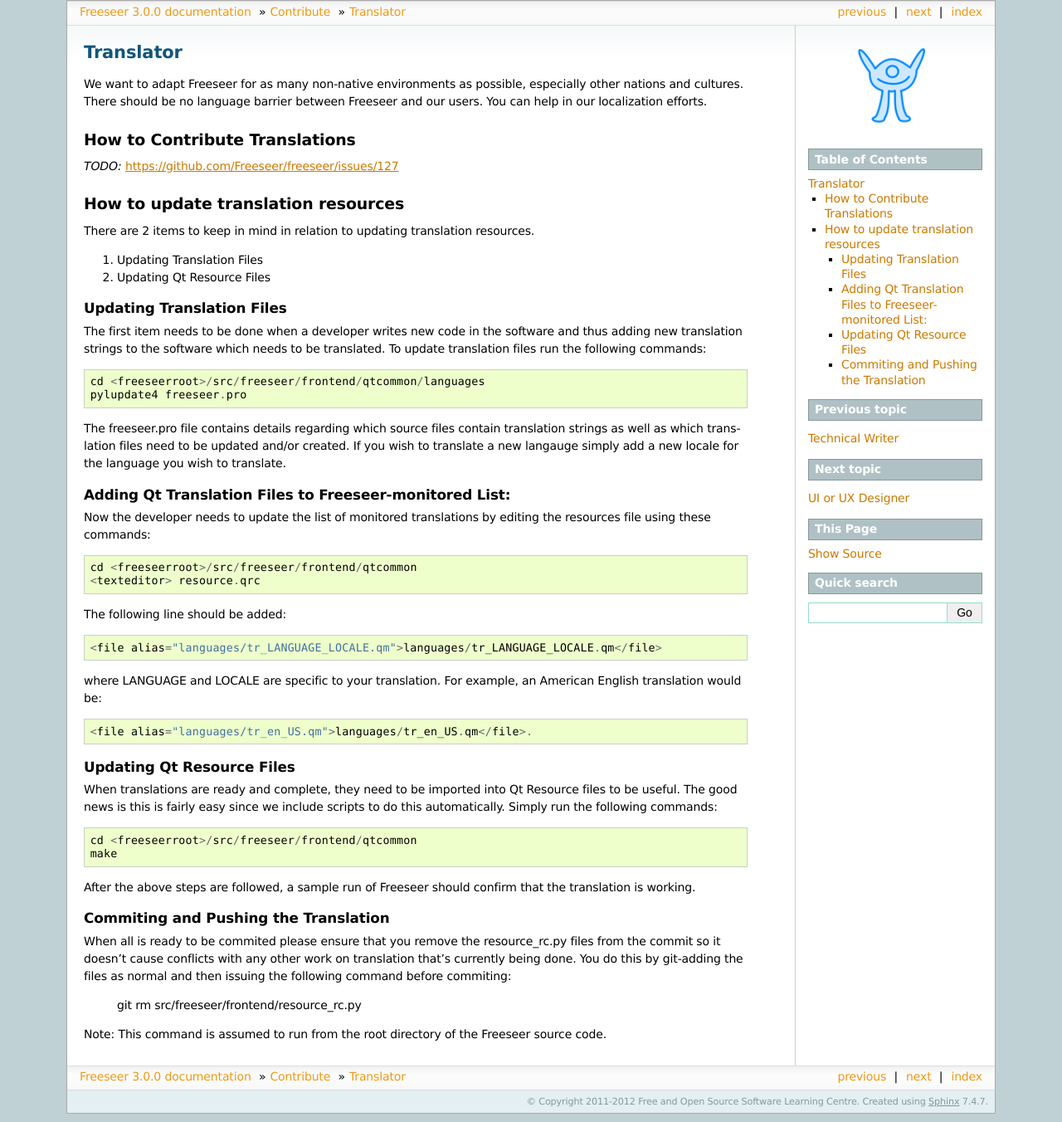
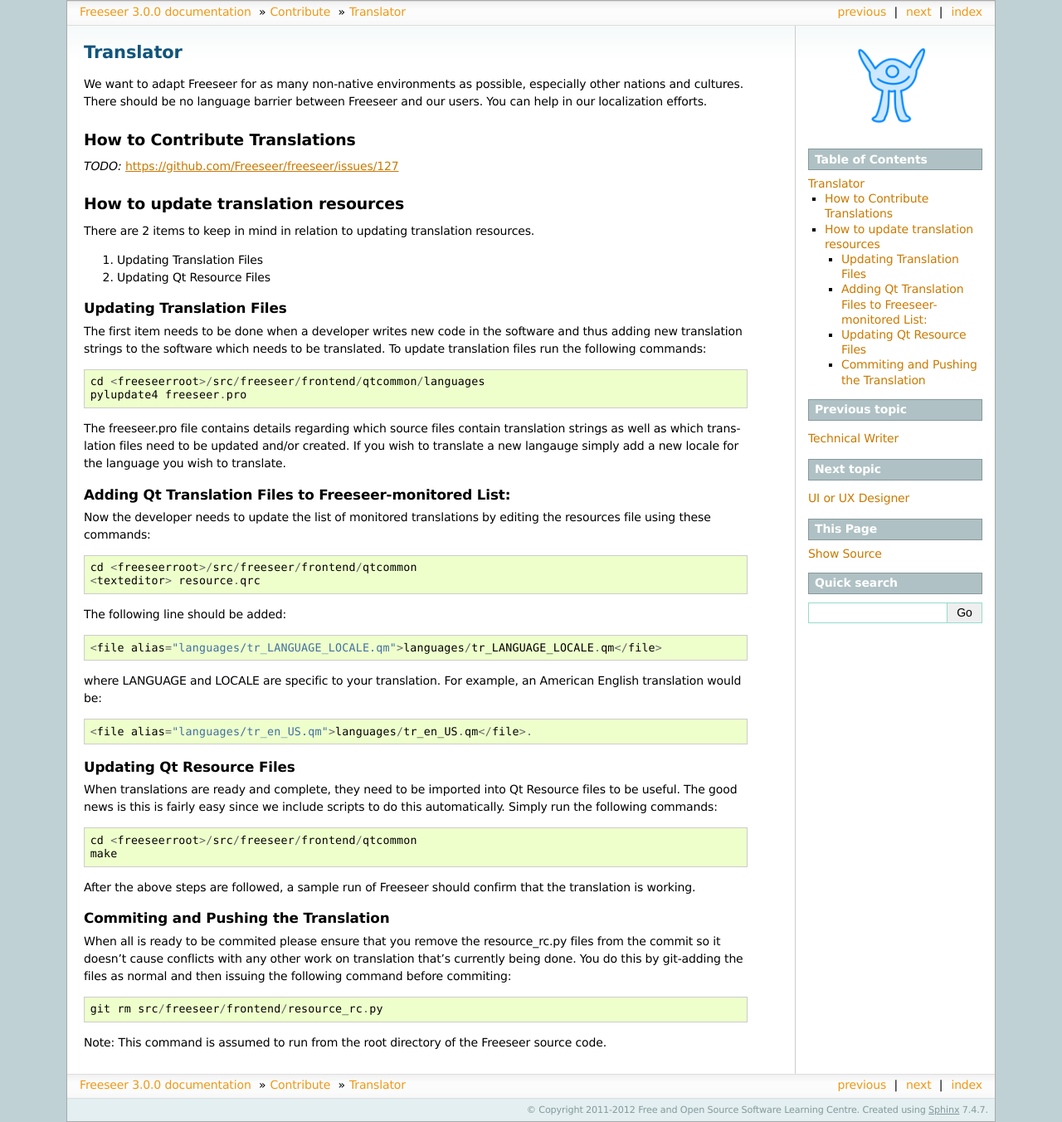
Before and after one commit to Freeseer/freeseer, a Sphinx documentation site: the page built from source/contribute/translation.rst, in a window 1280 px wide. Shown: the whole page at 83% size. Built offline with Sphinx 7.4.7, drawn with Linux system fonts in a browser that asks for light colours.

Commit message:
Fixed a documentation style issue

```diff
--- a/source/contribute/translation.rst
+++ b/source/contribute/translation.rst
@@ -68,7 +68,7 @@ Commiting and Pushing the Translation
 
 When all is ready to be commited please ensure that you remove the resource_rc.py files from the commit so it doesn't
 cause conflicts with any other work on translation that's currently being done. You do this by git-adding the files as
-normal and then issuing the following command before commiting:
+normal and then issuing the following command before commiting::
 
    git rm src/freeseer/frontend/resource_rc.py
 
```
